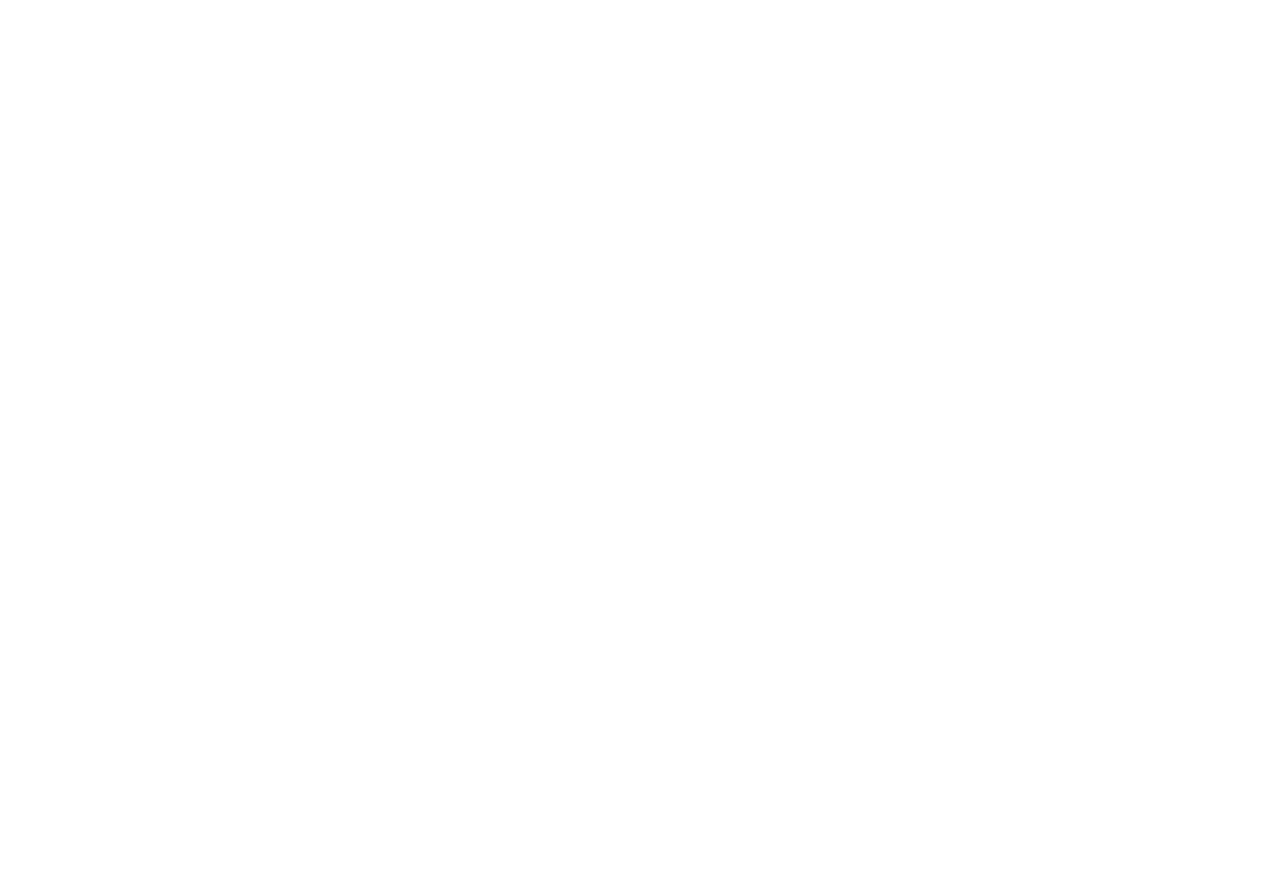
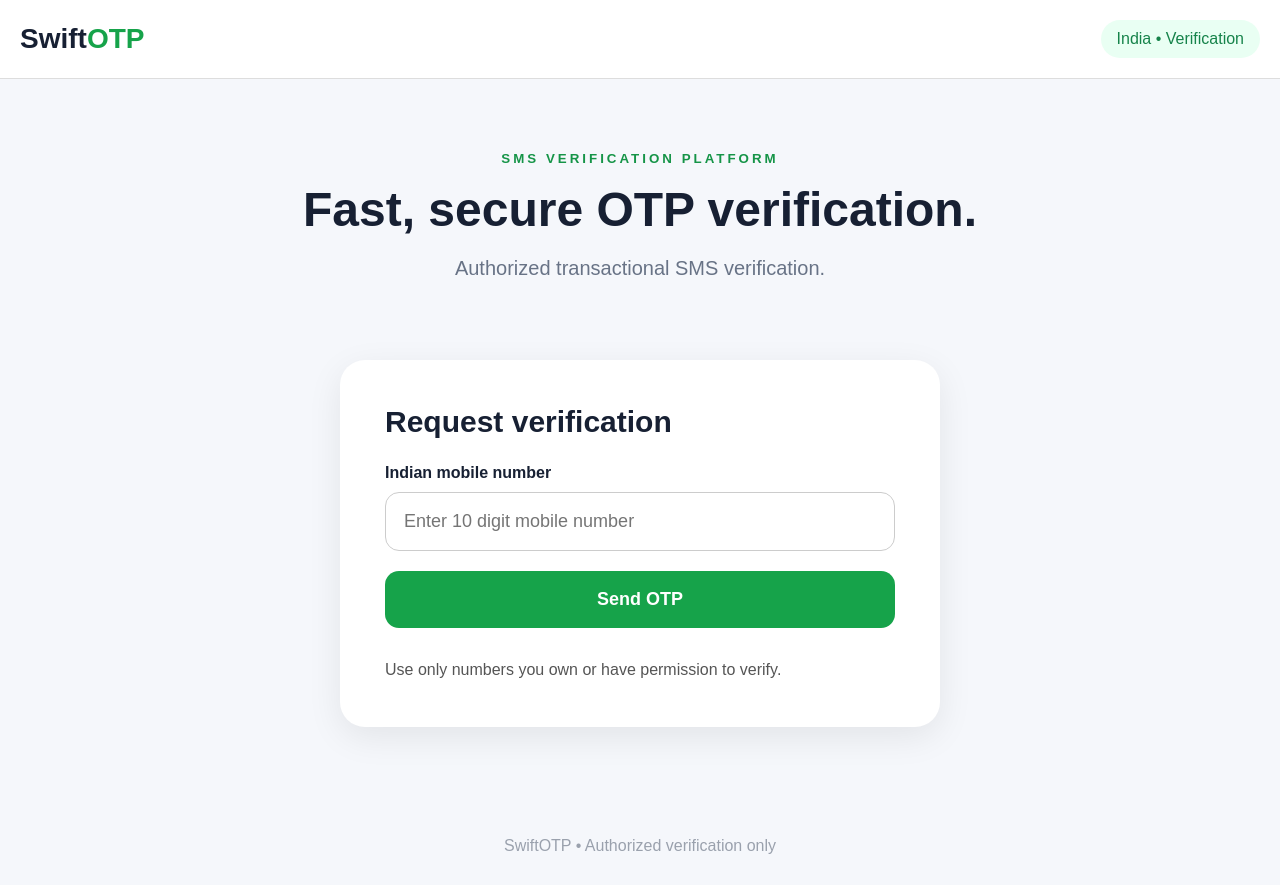
Before and after one commit to sudhirkumarofficial01-maker/Swiftotp, a website: page index.html in a window 1280 px wide. Before the commit the page ends 800 px from the top, so only its background shows below. Drawn offline with Linux system fonts and the light colour scheme.

Commit message:
Update index.html

```diff
--- a/index.html
+++ b/index.html
@@ -1,45 +1,229 @@
-<script type="text/javascript">
+<!DOCTYPE html>
+<html lang="en">
+<head>
+  <meta charset="UTF-8">
+  <meta name="viewport" content="width=device-width, initial-scale=1.0">
+  <title>SwiftOTP - OTP Verification</title>
+
+  <style>
+    * {
+      box-sizing: border-box;
+    }
+
+    body {
+      margin: 0;
+      font-family: Arial, sans-serif;
+      background: #f5f7fb;
+      color: #172033;
+    }
+
+    header {
+      background: white;
+      padding: 20px;
+      border-bottom: 1px solid #ddd;
+      display: flex;
+      justify-content: space-between;
+      align-items: center;
+    }
+
+    .logo {
+      font-size: 28px;
+      font-weight: bold;
+    }
+
+    .logo span {
+      color: #16a34a;
+    }
+
+    .badge {
+      background: #e9fff3;
+      color: #16834a;
+      padding: 10px 16px;
+      border-radius: 20px;
+    }
+
+    .hero {
+      text-align: center;
+      padding: 70px 20px 40px;
+    }
+
+    .hero small {
+      color: #159447;
+      font-weight: bold;
+      letter-spacing: 3px;
+    }
+
+    h1 {
+      font-size: 48px;
+      margin: 15px 0;
+    }
+
+    .hero p {
+      color: #687386;
+      font-size: 20px;
+    }
+
+    .card {
+      max-width: 600px;
+      margin: 20px auto 80px;
+      background: white;
+      padding: 45px;
+      border-radius: 25px;
+      box-shadow: 0 10px 35px rgba(0,0,0,.08);
+    }
+
+    .card h2 {
+      font-size: 30px;
+      margin-top: 0;
+    }
+
+    label {
+      display: block;
+      font-weight: bold;
+      margin: 25px 0 10px;
+    }
+
+    input {
+      width: 100%;
+      padding: 18px;
+      border: 1px solid #ccc;
+      border-radius: 14px;
+      font-size: 18px;
+      outline: none;
+    }
+
+    button {
+      width: 100%;
+      margin-top: 20px;
+      padding: 18px;
+      border: 0;
+      border-radius: 14px;
+      background: #16a34a;
+      color: white;
+      font-size: 18px;
+      font-weight: bold;
+      cursor: pointer;
+    }
+
+    button:active {
+      transform: scale(.99);
+    }
+
+    .note {
+      margin-top: 30px;
+      color: #555;
+      line-height: 1.5;
+    }
+
+    footer {
+      text-align: center;
+      color: #9aa1ad;
+      padding: 30px;
+    }
+
+    @media(max-width:600px) {
+      h1 {
+        font-size: 38px;
+      }
+
+      .card {
+        margin: 10px 15px 60px;
+        padding: 30px 22px;
+      }
+    }
+  </style>
+</head>
+
+<body>
+
+<header>
+  <div class="logo">Swift<span>OTP</span></div>
+  <div class="badge">India • Verification</div>
+</header>
+
+<section class="hero">
+  <small>SMS VERIFICATION PLATFORM</small>
+  <h1>Fast, secure OTP verification.</h1>
+  <p>Authorized transactional SMS verification.</p>
+</section>
+
+<div class="card">
+  <h2>Request verification</h2>
+
+  <label for="mobile">Indian mobile number</label>
+
+  <input
+    id="mobile"
+    type="tel"
+    maxlength="10"
+    placeholder="Enter 10 digit mobile number"
+  >
+
+  <button id="sendOtp">Send OTP</button>
+
+  <div class="note">
+    Use only numbers you own or have permission to verify.
+  </div>
+</div>
+
+<footer>
+  SwiftOTP • Authorized verification only
+</footer>
+
+<script>
 var configuration = {
   widgetId: "366871745777353932383132",
-  tokenAuth: "561651Te30wKlszYBR6a83721dP1",
+
+  /*
+   * अपना नया MSG91 token यहाँ डालना है।
+   * पुराना token यहाँ दोबारा इस्तेमाल मत करना।
+   */
+  tokenAuth: "561651TrwVu82eN76a8379b5P1",
+
   exposeMethods: true,
 
-  success: (data) => {
+  success: function(data) {
     console.log("OTP verification successful", data);
   },
 
-  failure: (error) => {
+  failure: function(error) {
     console.log("OTP verification failed", error);
   }
 };
-</script>
 
-<script type="text/javascript">
 (function loadOtpScript(urls) {
   let i = 0;
 
   function attempt() {
     const s = document.createElement("script");
+
     s.src = urls[i];
     s.async = true;
 
-    s.onload = () => {
+    s.onload = function() {
       if (typeof window.initSendOTP === "function") {
         window.initSendOTP(configuration);
       }
     };
 
-    s.onerror = () => {
+    s.onerror = function() {
       i++;
-      if (i < urls.length) attempt();
+
+      if (i < urls.length) {
+        attempt();
+      }
     };
 
     document.head.appendChild(s);
   }
 
   attempt();
+
 })([
   "https://verify.msg91.com/otp-provider.js",
   "https://verify.phone91.com/otp-provider.js"
 ]);
 </script>
+
+</body>
+  </html>
```
